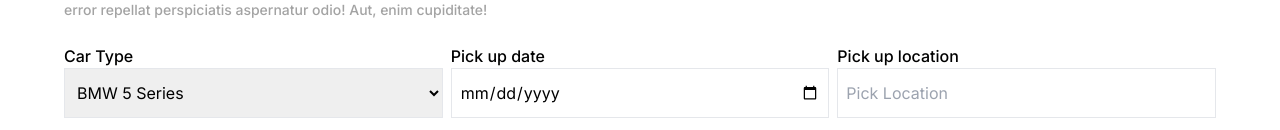
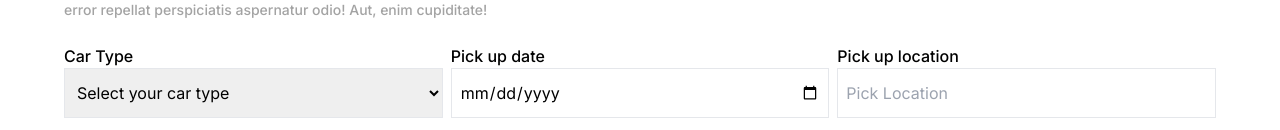
Before and after one commit to RidloGhifary/car-rental, a Next.js app: page / in a window 1280 px wide. Shown: the part 821-951 px from the top of the page. Built offline with nearby package versions, Linux system fonts and the light colour scheme.

Commit message:
update booking schedule section

```diff
--- a/src/app/bookingSec/page.jsx
+++ b/src/app/bookingSec/page.jsx
@@ -20,12 +20,12 @@ export default function BookingSection() {
         <div className="flex flex-col">
           <label htmlFor="carType" className="font-medium text-orange">Car Type</label>
           <select name="carType" id="carType" className="w-full h-[50px] p-2 text-orange border border-orange focus:outline-none">
-            <option defaultValue disabled>Select your car type</option>
+            <option defaultValue>Select your car type</option>
             <option value="bmw5series">BMW 5 Series</option>
             <option value="bmw320i">BMW 320i</option>
+            <option value="bmwx3">BMW X3</option>
             <option value="SUV">Lexus RX 300</option>
             <option value="VOXY">TOYOTA VOXY</option>
-            <option value="bmwx3">BMW X3</option>
             <option value="daihatsuayla">Daihatsu Ayla</option>
           </select>
         </div>
```
